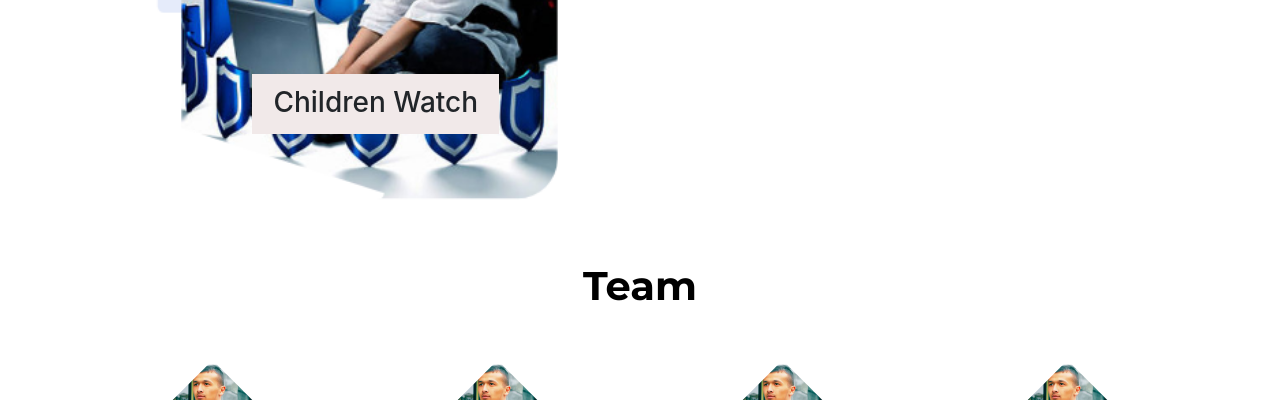
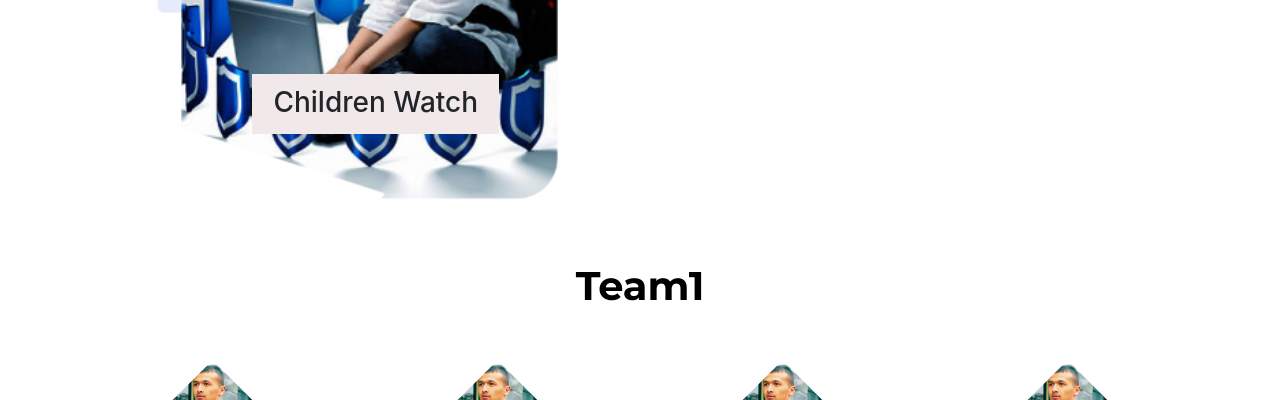
Before and after one commit to jasuriy/Temp, a React (Create React App) app: page /team in a window 1280 px wide. Shown: the part 6200-6600 px from the top of the page. Built offline with nearby package versions, Linux system fonts and the light colour scheme.

Commit message:
'modifird'

```diff
--- a/src/components/team/Team.jsx
+++ b/src/components/team/Team.jsx
@@ -9,7 +9,7 @@ const Team = () => {
   return (
     <div id="team" className="teamMain container">
       <div className="teamHeader">
-        <h1 className="teamHeading">Team</h1>
+        <h1 className="teamHeading">Team1</h1>
       </div>
       <div className="row">
         <div className="col-sm-12 col-md-3 col-lg-3">
```
Also changed, not shown: 1 other file (tests, documents, lock files or other folders).
